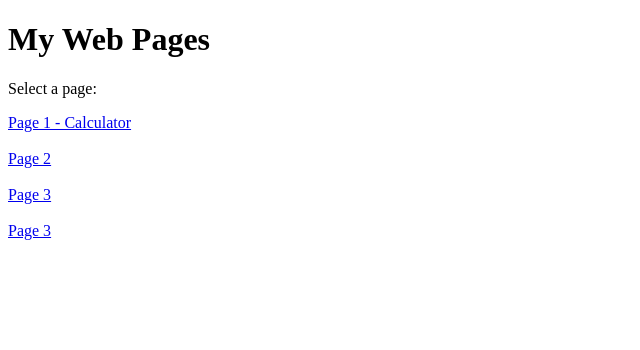
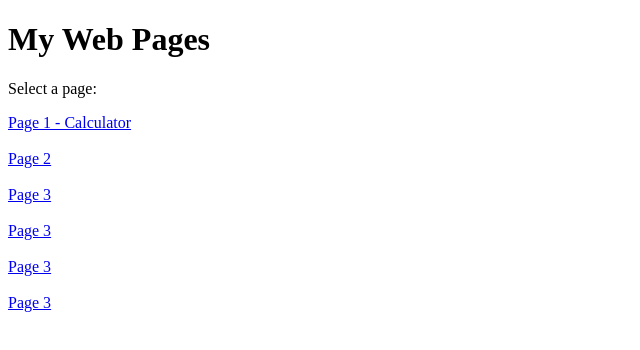
Before and after one commit to SahDipak01/weblab, a plain HTML site: page Index.html in a window 1280 px wide. Shown: the whole page, without its empty margins (0-640 px from the left). Drawn offline with Linux system fonts and the light colour scheme.

Commit message:
Index.html

```diff
--- a/Index.html
+++ b/Index.html
@@ -21,6 +21,11 @@
       <br></br>
     <a href="Lab2.html">Page 3</a>
       <br></br>
+     <a href="Lab4.xml">Page 3</a>
+    <br></br>
+    <a href="Lab5.php">Page 3</a>
+    <br></br>
+
 
 </body>
 </html>
```
